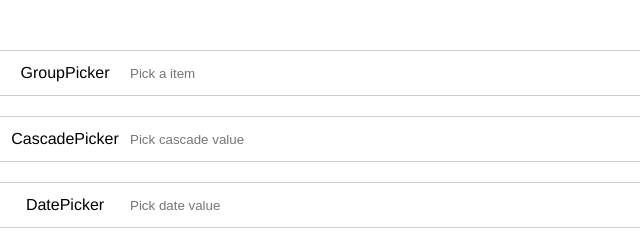
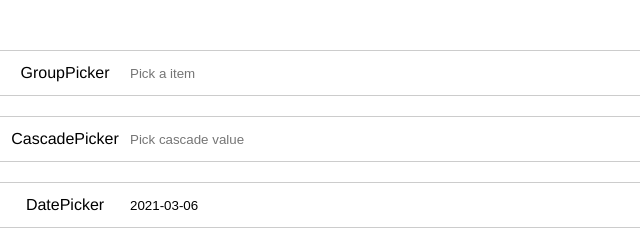
Before and after one commit to ruoru/picker-react, a React app: page / in a window 1280 px wide. Shown: the full height of the page, 0-640 px from the left. Built offline with nearby package versions, Linux system fonts and the light colour scheme.

Commit message:
add DatePicker

```diff
--- a/example/Picker/index.js
+++ b/example/Picker/index.js
@@ -89,7 +89,7 @@ class Picker extends Component {
       cascade_data: cnCity,
 
       date_show: false,
-      date_value: "",
+      date_value: new Date(),
     };
   }
 
@@ -127,7 +127,7 @@ class Picker extends Component {
             <span>DatePicker</span>
             <input
               type="text"
-              value={this.state.date_value}
+              value={format(this.state.date_value, 'yyyy-MM-dd')}
               onClick={e => {
                 e.preventDefault();
                 this.setState({ date_show: true });
@@ -163,7 +163,7 @@ class Picker extends Component {
           onOk={(selectIndexs, lastItem, e) => {
             this.setState({
               cascade_value: lastItem.code,
-              cascade_show: false
+              cascade_show: false,
             });
           }}
           onCancel={e => this.setState({ cascade_show: false })}
@@ -173,8 +173,9 @@ class Picker extends Component {
         <DatePicker
           show={this.state.date_show}
           onOk={(value, item, e) => {
-            this.setState({ date_show: false, date_value: format(value, 'yyyy-MM-dd') });
+            this.setState({ date_show: false, date_value: value });
           }}
+          selectValue={new Date(this.state.date_value)}
           onCancel={e => this.setState({ date_show: false })}
           onMaskClick={e => this.setState({ date_show: false })}
         />
--- a/src/components/DatePicker.js
+++ b/src/components/DatePicker.js
@@ -16,7 +16,6 @@ class DatePicker extends Component {
     super(props);
     const { startDate, endDate, selectValue, defaultSelectValue } = props;
     const { dateOptions, selectDateIndexs } = this.getInitData(startDate, endDate, selectValue || defaultSelectValue);
-
     this.state = {
       data: dateOptions,
       selectIndexs: selectDateIndexs,
@@ -33,7 +32,7 @@ class DatePicker extends Component {
       nextState.data = dateOptions;
       nextState.selectIndexs = selectDateIndexs;
     } else if (!isSameDate(selectValue || defaultSelectValue, oldSelectValue)) {
-      nextState.selectIndexs = this.getSelectIndexsByData(nextState.data || this.state.data);
+      nextState.selectIndexs = this.getSelectIndexsByValue(selectValue, nextState.data || this.state.data);
     }
 
     if (Object.keys(nextState).length > 0) {
@@ -126,59 +125,28 @@ class DatePicker extends Component {
         value: y,
         sub: mOptions,
       });
+    }
 
-      if (typeIs(selectDateIndexs) === 'date') {
-        selectDateIndexs = [0, 0, 0];
-      }
+    if (typeIs(selectDateIndexs) === 'date') {
+      selectDateIndexs = [0, 0, 0];
     }
 
     return { dateOptions, selectDateIndexs };
   }
 
-  getSelectIndexsByData = (selectValue, data, selectIndexs = []) => {
-    [{
-      text: '123123',
-      value: '213',
-      sub: [{
-        text: '123123',
-        value: '187216',
-      }, {
-        text: '123123',
-        value: '1827387612',
-        sub: [{
-          text: '123123',
-          value: '1',
-        }, {
-          text: '123123',
-          value: '2',
-        }]
-      }]
-    }, {
-      text: '123123',
-      value: '213',
-      sub: [{
-        text: '123123',
-        value: '3',
-        sub: [{
-          text: '123123',
-          value: '3',
-        }, {
-          text: '123123',
-          value: '4',
-          sub: [{
-            text: '123123',
-            value: '3',
-          }, {
-            text: '123123',
-            value: '11111111',
-          }]
-        }]
-      }, {
-        text: '123123',
-        value: '4',
-      }]
-    }]
-    for (let i = 0; i < data.length; i++) { const item = data[i]; selectIndexs.push(i); if (Array.isArray(item.sub)) { getSelectIndexsByData(selectValue, data, selectIndexs) } else if (item.value === selectValue) { return selectIndexs; } }
+  getSelectIndexsByValue = (selectValue, data, selectIndexs = []) => {
+    for (let i = 0; i < data.length; i++) {
+      const item = data[i];
+      if (Array.isArray(item.sub) && item.sub.length > 0) {
+        const findIndexs = this.getSelectIndexsByValue(selectValue, item.sub, selectIndexs.concat(i));
+        if (Array.isArray(findIndexs)) {
+          return findIndexs;
+        }
+      } else if (isSameDate(item.value, selectValue)) {
+        selectIndexs.push(i);
+        return selectIndexs;
+      }
+    }
   }
 
   onOk = (selectIndexs, lastSelectItem, e) => {
@@ -190,12 +158,14 @@ class DatePicker extends Component {
 
   render() {
     const { data } = this.state;
+    const { selectIndexs } = this.state;
     return (
       <CascadePicker
         itemHeight={45}
         indicatorHeight={45}
         {...this.props}
         data={data}
+        selectIndexs={selectIndexs}
         onOk={this.onOk}
       />
     );
```
Also changed, not shown: package.json (+3 -4 lines), public/index.html (+0 -1 lines), build/webpack.config.js, 1 other file.
